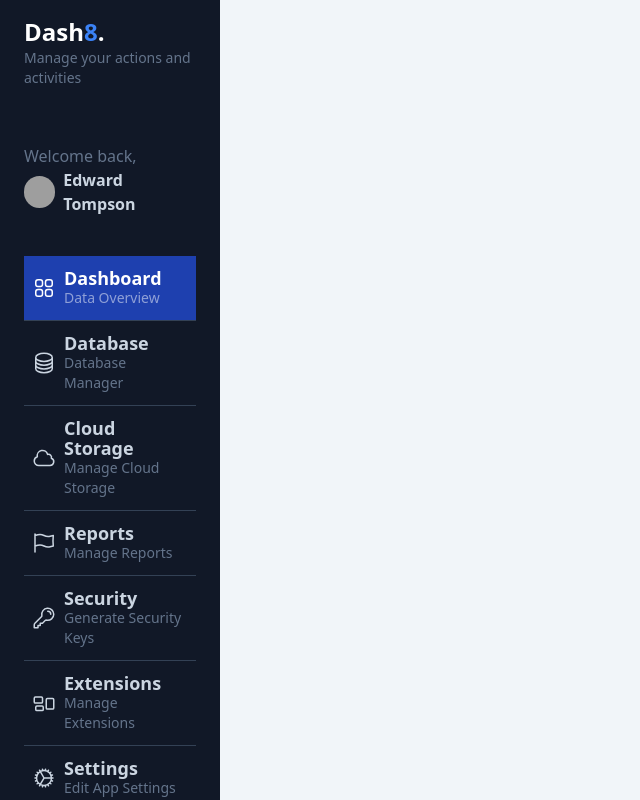
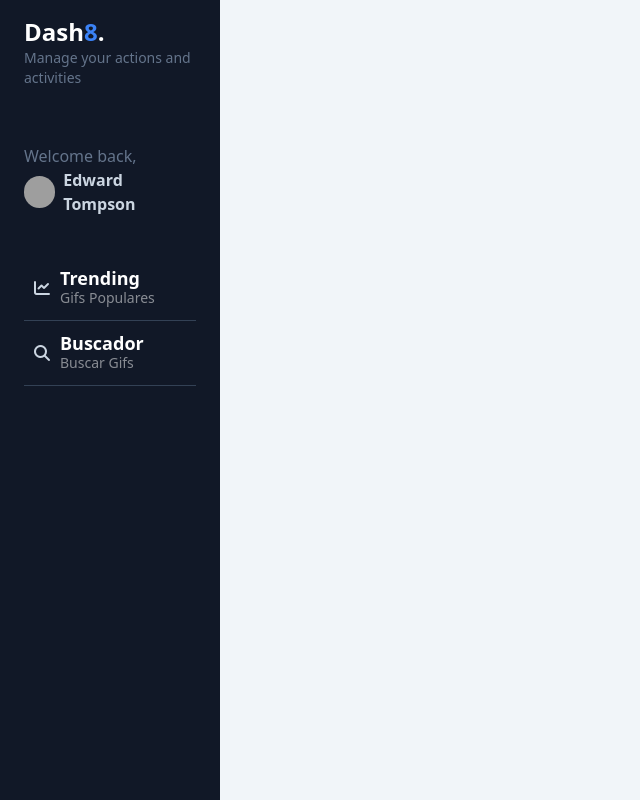
Before and after one commit to Whuaxu/Curso-Angular, an Angular app in the folder gifs-app/: page /dashboard in a window 1280 px wide. Shown: the whole page, without its empty margins (0-640 px from the left). Built offline with nearby package versions, Linux system fonts and the light colour scheme; grey boxes are pictures that could not be loaded.

Commit message:
Encapsulated code of options of the menu

```diff
--- a/gifs-app/src/app/gifs/components/side-menu/side-menu-options/side-menu-options.html
+++ b/gifs-app/src/app/gifs/components/side-menu/side-menu-options/side-menu-options.html
@@ -1,81 +1,21 @@
 <div id="nav" class="w-full px-6">
-            <a href="#" class="w-full px-2 inline-flex space-x-2 items-center border-b border-slate-700 py-3 bg-blue-800 hover:bg-white/5 transition ease-linear duration-150">
+
+    @for (item of menuOptions; track item.router){
+
+        <a
+        [routerLink]="item.router"
+        routerLinkActive="bg-blue-800"
+        class="w-full px-2 inline-flex space-x-2 items-center border-b border-slate-700 py-3 bg-blue-800 hover:bg-white/5 transition ease-linear duration-150">
             <div>
-                    <svg xmlns="http://www.w3.org/2000/svg" fill="none" viewBox="0 0 24 24" stroke-width="1.5" stroke="currentColor" class="w-6 h-6 text-white">
-                        <path stroke-linecap="round" stroke-linejoin="round" d="M3.75 6A2.25 2.25 0 016 3.75h2.25A2.25 2.25 0 0110.5 6v2.25a2.25 2.25 0 01-2.25 2.25H6a2.25 2.25 0 01-2.25-2.25V6zM3.75 15.75A2.25 2.25 0 016 13.5h2.25a2.25 2.25 0 012.25 2.25V18a2.25 2.25 0 01-2.25 2.25H6A2.25 2.25 0 013.75 18v-2.25zM13.5 6a2.25 2.25 0 012.25-2.25H18A2.25 2.25 0 0120.25 6v2.25A2.25 2.25 0 0118 10.5h-2.25a2.25 2.25 0 01-2.25-2.25V6zM13.5 15.75a2.25 2.25 0 012.25-2.25H18a2.25 2.25 0 012.25 2.25V18A2.25 2.25 0 0118 20.25h-2.25A2.25 2.25 0 0113.5 18v-2.25z" />
-                      </svg>
+                <i  [class]="item.icon"></i>
 
             </div>
             <div class="flex flex-col">
-                    <span class="text-lg font-bold leading-5 text-white">Dashboard</span>
-                    <span class="text-sm text-white/50 hidden md:block">Data Overview</span>
+                <span class="text-lg font-bold leading-5 text-white">{{ item.label}}</span>
+                <span class="text-sm text-white/50 hidden md:block">{{ item.subLabel}}</span>
             </div>
         </a>
-            <a href="#" class="w-full px-2 inline-flex space-x-2 items-center border-b border-slate-700 py-3 hover:bg-white/5 transition ease-linear duration-150">
-                <div>
-                    <svg xmlns="http://www.w3.org/2000/svg" fill="none" viewBox="0 0 24 24" stroke-width="1.5" stroke="currentColor" class="w-6 h-6">
-                        <path stroke-linecap="round" stroke-linejoin="round" d="M20.25 6.375c0 2.278-3.694 4.125-8.25 4.125S3.75 8.653 3.75 6.375m16.5 0c0-2.278-3.694-4.125-8.25-4.125S3.75 4.097 3.75 6.375m16.5 0v11.25c0 2.278-3.694 4.125-8.25 4.125s-8.25-1.847-8.25-4.125V6.375m16.5 0v3.75m-16.5-3.75v3.75m16.5 0v3.75C20.25 16.153 16.556 18 12 18s-8.25-1.847-8.25-4.125v-3.75m16.5 0c0 2.278-3.694 4.125-8.25 4.125s-8.25-1.847-8.25-4.125" />
-                      </svg>
-                </div>
-                <div class="flex flex-col">
-                    <span class="text-lg text-slate-300 font-bold leading-5">Database</span>
-                    <span class="text-sm text-slate-500 hidden md:block">Database Manager</span>
-                </div>
-            </a>
-            <a href="#" class="w-full px-2 inline-flex space-x-2 items-center border-b border-slate-700 py-3 hover:bg-white/5 transition ease-linear duration-150">
-                <div>
-                    <svg xmlns="http://www.w3.org/2000/svg" fill="none" viewBox="0 0 24 24" stroke-width="1.5" stroke="currentColor" class="w-6 h-6">
-                        <path stroke-linecap="round" stroke-linejoin="round" d="M2.25 15a4.5 4.5 0 004.5 4.5H18a3.75 3.75 0 001.332-7.257 3 3 0 00-3.758-3.848 5.25 5.25 0 00-10.233 2.33A4.502 4.502 0 002.25 15z" />
-                      </svg>
-                </div>
-                <div class="flex flex-col">
-                    <span class="text-lg text-slate-300 font-bold leading-5">Cloud Storage</span>
-                    <span class="text-sm text-slate-500 hidden md:block">Manage Cloud Storage</span>
-                </div>
-            </a>
-            <a href="#" class="w-full px-2 inline-flex space-x-2 items-center border-b border-slate-700 py-3 hover:bg-white/5 transition ease-linear duration-150">
-                <div>
-                    <svg xmlns="http://www.w3.org/2000/svg" fill="none" viewBox="0 0 24 24" stroke-width="1.5" stroke="currentColor" class="w-6 h-6">
-                        <path stroke-linecap="round" stroke-linejoin="round" d="M3 3v1.5M3 21v-6m0 0l2.77-.693a9 9 0 016.208.682l.108.054a9 9 0 006.086.71l3.114-.732a48.524 48.524 0 01-.005-10.499l-3.11.732a9 9 0 01-6.085-.711l-.108-.054a9 9 0 00-6.208-.682L3 4.5M3 15V4.5" />
-                      </svg>
-                </div>
-                <div class="flex flex-col">
-                    <span class="text-lg text-slate-300 font-bold leading-5">Reports</span>
-                    <span class="text-sm text-slate-500 hidden md:block">Manage Reports</span>
-                </div>
-            </a>
-            <a href="#" class="w-full px-2 inline-flex space-x-2 items-center border-b border-slate-700 py-3 hover:bg-white/5 transition ease-linear duration-150">
-                <div>
-                    <svg xmlns="http://www.w3.org/2000/svg" fill="none" viewBox="0 0 24 24" stroke-width="1.5" stroke="currentColor" class="w-6 h-6">
-                        <path stroke-linecap="round" stroke-linejoin="round" d="M15.75 5.25a3 3 0 013 3m3 0a6 6 0 01-7.029 5.912c-.563-.097-1.159.026-1.563.43L10.5 17.25H8.25v2.25H6v2.25H2.25v-2.818c0-.597.237-1.17.659-1.591l6.499-6.499c.404-.404.527-1 .43-1.563A6 6 0 1121.75 8.25z" />
-                      </svg>
-                </div>
-                <div class="flex flex-col">
-                    <span class="text-lg text-slate-300 font-bold leading-5">Security</span>
-                    <span class="text-sm text-slate-500 hidden md:block">Generate Security Keys</span>
-                </div>
-            </a>
-            <a href="#" class="w-full px-2 inline-flex space-x-2 items-center border-b border-slate-700 py-3 hover:bg-white/5 transition ease-linear duration-150">
-                <div>
-                    <svg xmlns="http://www.w3.org/2000/svg" fill="none" viewBox="0 0 24 24" stroke-width="1.5" stroke="currentColor" class="w-6 h-6">
-                        <path stroke-linecap="round" stroke-linejoin="round" d="M2.25 7.125C2.25 6.504 2.754 6 3.375 6h6c.621 0 1.125.504 1.125 1.125v3.75c0 .621-.504 1.125-1.125 1.125h-6a1.125 1.125 0 01-1.125-1.125v-3.75zM14.25 8.625c0-.621.504-1.125 1.125-1.125h5.25c.621 0 1.125.504 1.125 1.125v8.25c0 .621-.504 1.125-1.125 1.125h-5.25a1.125 1.125 0 01-1.125-1.125v-8.25zM3.75 16.125c0-.621.504-1.125 1.125-1.125h5.25c.621 0 1.125.504 1.125 1.125v2.25c0 .621-.504 1.125-1.125 1.125h-5.25a1.125 1.125 0 01-1.125-1.125v-2.25z" />
-                      </svg>
-                </div>
-                <div class="flex flex-col">
-                    <span class="text-lg text-slate-300 font-bold leading-5">Extensions</span>
-                    <span class="text-sm text-slate-500 hidden md:block">Manage Extensions</span>
-                </div>
-            </a>
-            <a href="#" class="w-full px-2 inline-flex space-x-2 items-center py-3 hover:bg-white/5 transition ease-linear duration-150">
-                <div>
-                    <svg xmlns="http://www.w3.org/2000/svg" fill="none" viewBox="0 0 24 24" stroke-width="1.5" stroke="currentColor" class="w-6 h-6">
-                        <path stroke-linecap="round" stroke-linejoin="round" d="M4.5 12a7.5 7.5 0 0015 0m-15 0a7.5 7.5 0 1115 0m-15 0H3m16.5 0H21m-1.5 0H12m-8.457 3.077l1.41-.513m14.095-5.13l1.41-.513M5.106 17.785l1.15-.964m11.49-9.642l1.149-.964M7.501 19.795l.75-1.3m7.5-12.99l.75-1.3m-6.063 16.658l.26-1.477m2.605-14.772l.26-1.477m0 17.726l-.26-1.477M10.698 4.614l-.26-1.477M16.5 19.794l-.75-1.299M7.5 4.205L12 12m6.894 5.785l-1.149-.964M6.256 7.178l-1.15-.964m15.352 8.864l-1.41-.513M4.954 9.435l-1.41-.514M12.002 12l-3.75 6.495" />
-                      </svg>
-                </div>
-                <div class="flex flex-col">
-                    <span class="text-lg text-slate-300 font-bold leading-5">Settings</span>
-                    <span class="text-sm text-slate-500 hidden md:block">Edit App Settings</span>
-                </div>
-            </a>
+    }
+
 
 </div>
--- a/gifs-app/src/app/gifs/components/side-menu/side-menu-options/side-menu-options.ts
+++ b/gifs-app/src/app/gifs/components/side-menu/side-menu-options/side-menu-options.ts
@@ -1,8 +1,33 @@
 import { Component } from '@angular/core';
+import { RouterLink, RouterLinkActive } from "@angular/router";
+
+interface menuOption {
+  label: string;
+  subLabel: string;
+  router: string;
+  icon: string;
+}
 
 @Component({
   selector: 'gifs-side-menu-options',
-  imports: [],
+  imports: [RouterLink, RouterLinkActive],
   templateUrl: './side-menu-options.html'
 })
-export class SideMenuOptions { }
+export class SideMenuOptions {
+
+
+  menuOptions: menuOption[] = [
+    {
+      icon: 'fa-solid fa-chart-line',
+      label: 'Trending',
+      subLabel: 'Gifs Populares',
+      router: 'dashboard/trending',
+    },
+    {
+      icon: 'fa-solid fa-magnifying-glass',
+      label: 'Buscador',
+      subLabel: 'Buscar Gifs',
+      router: 'dashboard/search',
+    },
+  ];
+}
```
Lines whose indentation alone changed are shown as unchanged.
